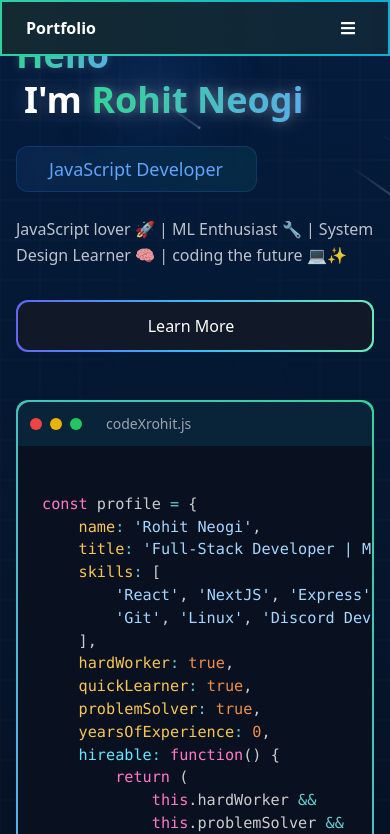
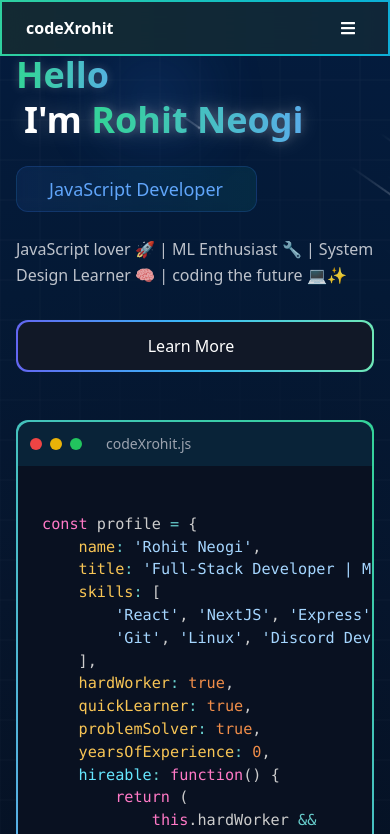
Before and after one commit to rohitneogi-a/my_portfolio, a React (Vite) app: page / in a window 390 px wide. Shown: the top 834 px of the page. Built offline with nearby package versions, Linux system fonts and the light colour scheme.

Commit message:
feat: update portfolio name in Header component and adjust margin in Hero component

```diff
--- a/src/pages/Header/Header.jsx
+++ b/src/pages/Header/Header.jsx
@@ -57,8 +57,8 @@ export default function Header() {
         <div className="p-[2px] md:rounded-full bg-gradient-to-r from-emerald-400 via-cyan-500 to-indigo-500 animate-gradient-x">
           <nav className="bg-gray-900/90 backdrop-blur-md md:rounded-full px-4 md:px-6 py-2.5">
             {/* Mobile Menu Button */}
-            <div className="flex justify-between items-center md:hidden px-2">
-              <Link to="/" className="text-white font-bold">Portfolio</Link>
+            <div className=" flex justify-between items-center md:hidden px-2">
+              <Link to="/" className="text-white font-bold">codeXrohit</Link>
               <button
                 onClick={() => setIsMenuOpen(!isMenuOpen)}
                 className="text-white p-2"
--- a/src/pages/Hero/Hero.jsx
+++ b/src/pages/Hero/Hero.jsx
@@ -177,7 +177,7 @@ const profile = {
               {/* Welcome badge */}
 
               {/* Name section */}
-              <div className="relative mb-6 sm:mb-8">
+              <div className="relative mb-6 sm:mb-8 mt-5 ">
                 <h1 className="text-4xl sm:text-5xl lg:text-7xl font-bold leading-tight text-white">
                   <span className="typing-effect gradient-text drop-shadow-[0_0_5px_rgba(255,255,255,0.2)]">
                     Hello
```
